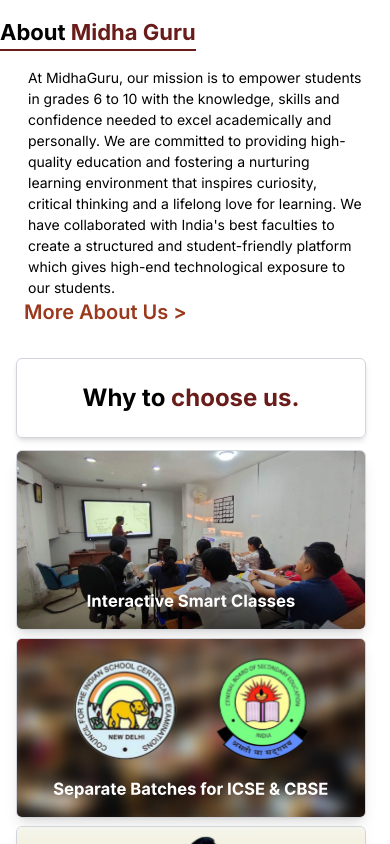
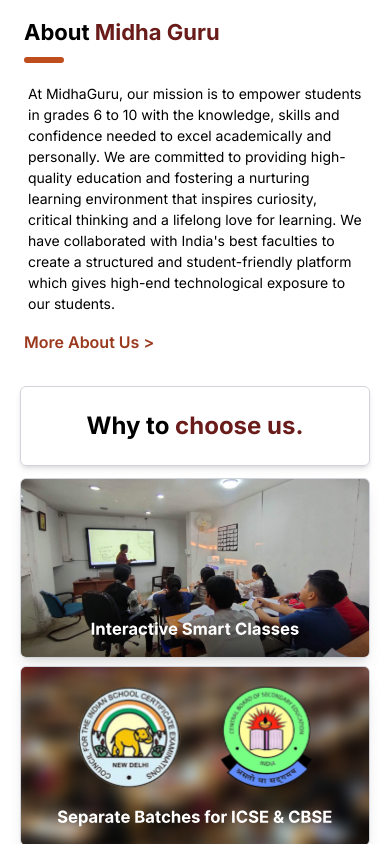
Before and after one commit to midhadomains/midha_guru_nextjs, a Next.js app: page / in a window 390 px wide. Shown: the top 844 px of the page. Built offline with nearby package versions, Linux system fonts and the light colour scheme.

Commit message:
Done Cards and About Midhaguru

```diff
--- a/components/About.jsx
+++ b/components/About.jsx
@@ -2,45 +2,50 @@ export default function About() {
   return (
     <>
       <div className="mx-auto">
-        <div className="max-w-[1300px] flex flex-wrap justify-between  mx-auto">
-          <h1 className="max-w-[250px] text-[22px] sm:text-[44px] sm:flex sm:flex-col font-bold  mt-4 border-b-2 border-[#6A1C1A] md:border-hidden">
+        <div className="max-w-[1300px]  flex flex-wrap justify-between mx-auto">
+        <div>
+          <h1 className="max-w-[250px] text-[22px] sm:text-[44px] sm:flex sm:flex-col font-bold ml-6 sm:ml-8 mt-4 ">
             About <span className="text-[#6A1C1A]">Midha Guru</span>
           </h1>
+          <hr className="block md:hidden lg:border-4 border-[3px] rounded-3xl border-[#BE4E1E]  w-[40px] sm:w-[130px] my-2 mb-1 md:mb-0 ml-6 sm:ml-8"/ >
+          </div>
           <div className="hidden md:block border border-[#BE4E1E] border-t-0 border-l-[8px] border-r-0 border-b-0 mx-4 rounded-3xl my-6"></div>
-          <div className="max-w-[600px] md:hidden">
-
-          <p className="text-[14px] sm:text-[20px] mt-4 flex-1 px-7 sm:w-[100%]">
+          <div className="max-w-[750px] md:hidden">
+            <p className="text-[14px] sm:text-[20px] mt-4 flex-1 px-7 sm:w-[110%] mb-4">
               At MidhaGuru, our mission is to empower students in grades 6 to 10
               with the knowledge, skills and confidence needed to excel
               academically and personally. We are committed to providing
               high-quality education and fostering a nurturing learning
               environment that inspires curiosity, critical thinking and a
-            lifelong love for learning. We have collaborated with India&apos;s best
-            faculties to create a structured and student-friendly platform which
-            gives high-end technological exposure to our students.
+              lifelong love for learning. We have collaborated with India&apos;s
+              best faculties to create a structured and student-friendly
+              platform which gives high-end technological exposure to our
+              students.
             </p>
             <a>
-          <span className="text-[#9A391D] text-xl font-semibold ml-6">More About Us &gt;</span>
+              <span className="text-[#9A391D] text-[16px] font-semibold ml-6">
+                More About Us &gt;
+              </span>
             </a>
-
           </div>
 
           <div className="sm:max-w-[850px] flex-1 hidden md:block">
-
-          <p className="text-[14px] sm:text-[20px] mt-4 mb-4 flex-1 px-7 w-[100%]">
+            <p className="text-[14px] sm:text-[20px] mt-4 mb-4 flex-1 px-7 sm:w-[100%] md:w-[120%] lg:w-[100%]">
               At MidhaGuru, our mission is to empower students in grades 6 to 10
               with the knowledge, skills and confidence needed to excel
               academically and personally. We are committed to providing
               high-quality education and fostering a nurturing learning
               environment that inspires curiosity, critical thinking and a
-            lifelong love for learning. We have collaborated with India&apos;s best
-            faculties to create a structured and student-friendly platform which
-            gives high-end technological exposure to our students.
+              lifelong love for learning. We have collaborated with India&apos;s
+              best faculties to create a structured and student-friendly
+              platform which gives high-end technological exposure to our
+              students.
             </p>
             <a>
-          <span className="text-[#9A391D] text-xl font-semibold ml-6 ">More About Us &gt;</span>
+              <span className="text-[#9A391D] text-[22px] font-semibold ml-6 ">
+                More About Us &gt;
+              </span>
             </a>
-
           </div>
         </div>
       </div>
--- a/components/Card.jsx
+++ b/components/Card.jsx
@@ -7,7 +7,7 @@ const Card = ({ imageSrc, title, details }) => {
 
   return (
     <div
-      className=" relative overflow-hidden border border-gray-300 rounded-md shadow-lg custom-transition  w-[350px] h-[180px] sm:w-[500px]  lg:w-[650px] lg:h-[300px] sm:m-4 mt-2"
+      className=" relative overflow-hidden border border-gray-300 rounded-md shadow-lg custom-transition  w-[350px] h-[180px] sm:w-[500px] sm:h-[200px]  lg:w-[562px] lg:h-[280px] xl:w-[650px] xl:h-[300px] sm:m-4 mt-2"
       onMouseEnter={() => setIsHovered(true)}
       onMouseLeave={() => setIsHovered(false)}
     >
--- a/components/Choose.jsx
+++ b/components/Choose.jsx
@@ -3,12 +3,12 @@ import Card from "../components/Card.jsx";
 
 export default function Choose() {
   return (
-    <div className="container max-w-[1330px] px-4 md:min-w-[900px] sm:min-w-[750px] 2xl:min-w-[1300px] mx-auto lg:px-0 p-8">
+    <div className="container max-w-[1330px] px-4 md:min-w-[900px] sm:min-w-[750px]  mx-auto lg:px-0 p-8">
 
       <div className="mx-auto  ">
-        <div className="flex flex-wrap sm:flex-nowrap justify-between">
+        <div className="flex flex-wrap sm:flex-nowrap justify-center sm:justify-between">
 
-        <div className=" relative overflow-hidden border border-gray-300 font-bold rounded-md shadow-md  w-[350px] h-[80px]  sm:w-[500px] sm:h-[190px] lg:w-[650px] lg:h-[300px]  mb-1 flex justify-center items-center sm:m-4">
+        <div className=" relative overflow-hidden border border-gray-300 font-bold rounded-md shadow-md  w-[350px] h-[80px]  sm:w-[500px] sm:h-[190px] lg:w-[562px] lg:h-[280px] xl:w-[650px] xl:h-[300px]  mb-1 flex justify-center items-center sm:m-4">
             <h1 className="text-2xl sm:text-2xl md:text-4xl lg:text-5xl">
               Why to <span className="text-[#6A1C1A]">choose us.</span>
             </h1>
@@ -20,7 +20,7 @@ export default function Choose() {
             details="Our Smart Classes are designed to make learning enjoyable, interactive and effective. With the latest technology and multimedia tools, students can grasp complex concepts with ease. Interactive multimedia content, real-life examples and simulation discussions bring the classroom to life."
           />
         </div>
-        <div className="flex flex-wrap sm:flex-nowrap justify-between">
+        <div className="flex flex-wrap sm:flex-nowrap justify-center sm:justify-between">
           <Card
             imageSrc="/Group 308.svg"
             title="Separate Batches for ICSE & CBSE"
--- a/components/Navbar.jsx
+++ b/components/Navbar.jsx
@@ -33,9 +33,12 @@ const Navbar = () => {
                         <NavItem to="https://edu.midha.guru/s/store?redirectToMicroFE=true" name="Courses" />
                         <NavItem to="https://midha.guru/contact-us/" name="Contact Us" />
                         <NavItem to="https://midha.guru/founder-profile/" name="Founder's Profile" />
+                        <Link href='https://edu.midha.guru/s/store?redirectToMicroFE=true' className="text-[1.2rem] font-[500] cursor-pointer">
                         <li className="relative group bg-[#6A1C1A] hover:bg-[#BE4E1E] rounded-3xl py-2 px-9 text-white text-[20px] transition duration-300 flex-shrink-0">
-                            <Link href='https://edu.midha.guru/s/store?redirectToMicroFE=true' className="text-[1.2rem] font-[500] cursor-pointe">Log in</Link>
+                            Log in
                         </li>
+
+                        </Link>
                     </ul>
                     {/* Responsive */}
                     <ul className={`md:hidden w-[50%] sm:w-[40%] md-[30%] h-auto fixed bg-[#ecebea]  backdrop-filter backdrop-blur-lg bg-opacity-95 top-[60px]
```
Lines whose indentation alone changed are shown as unchanged.
